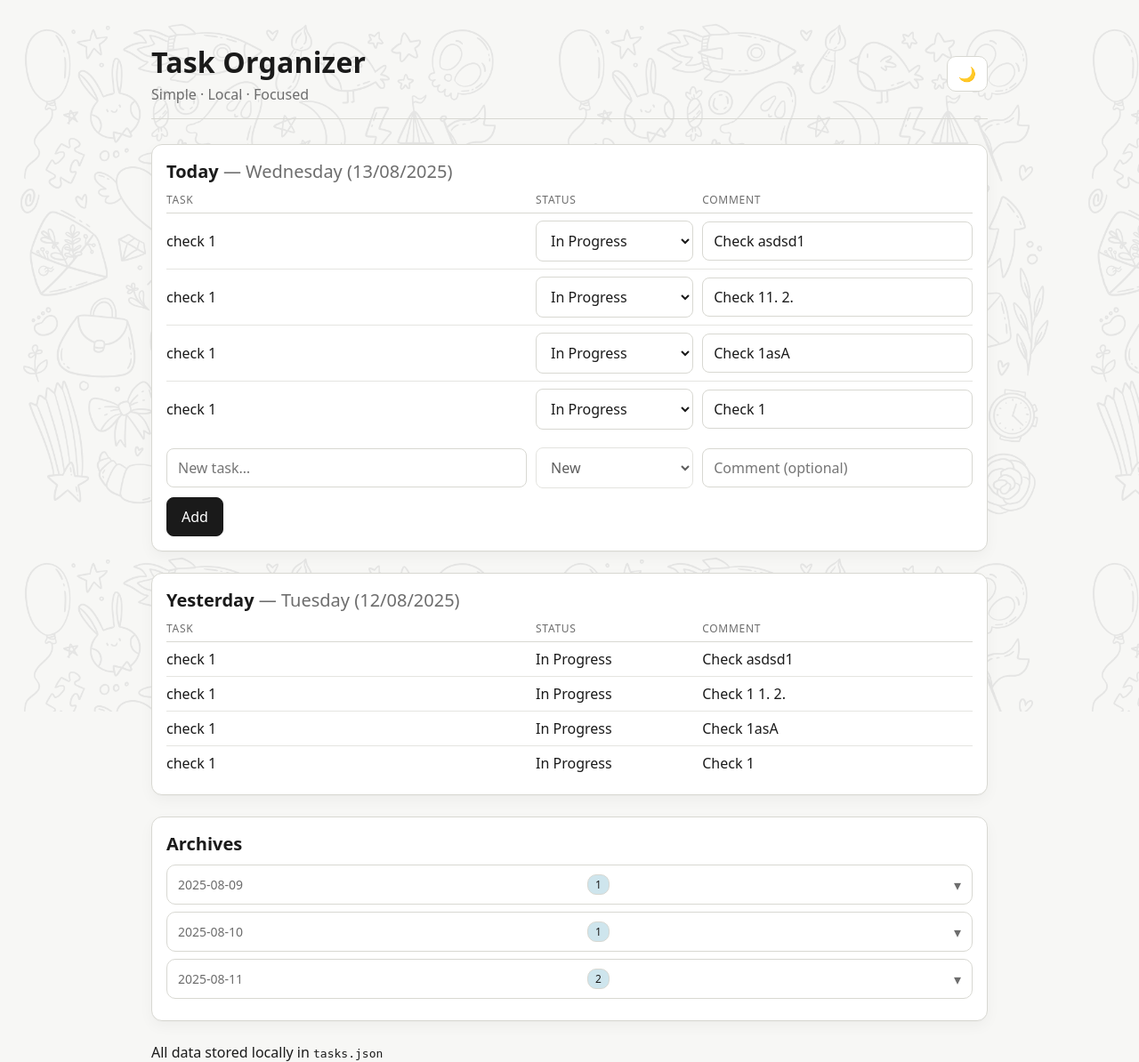
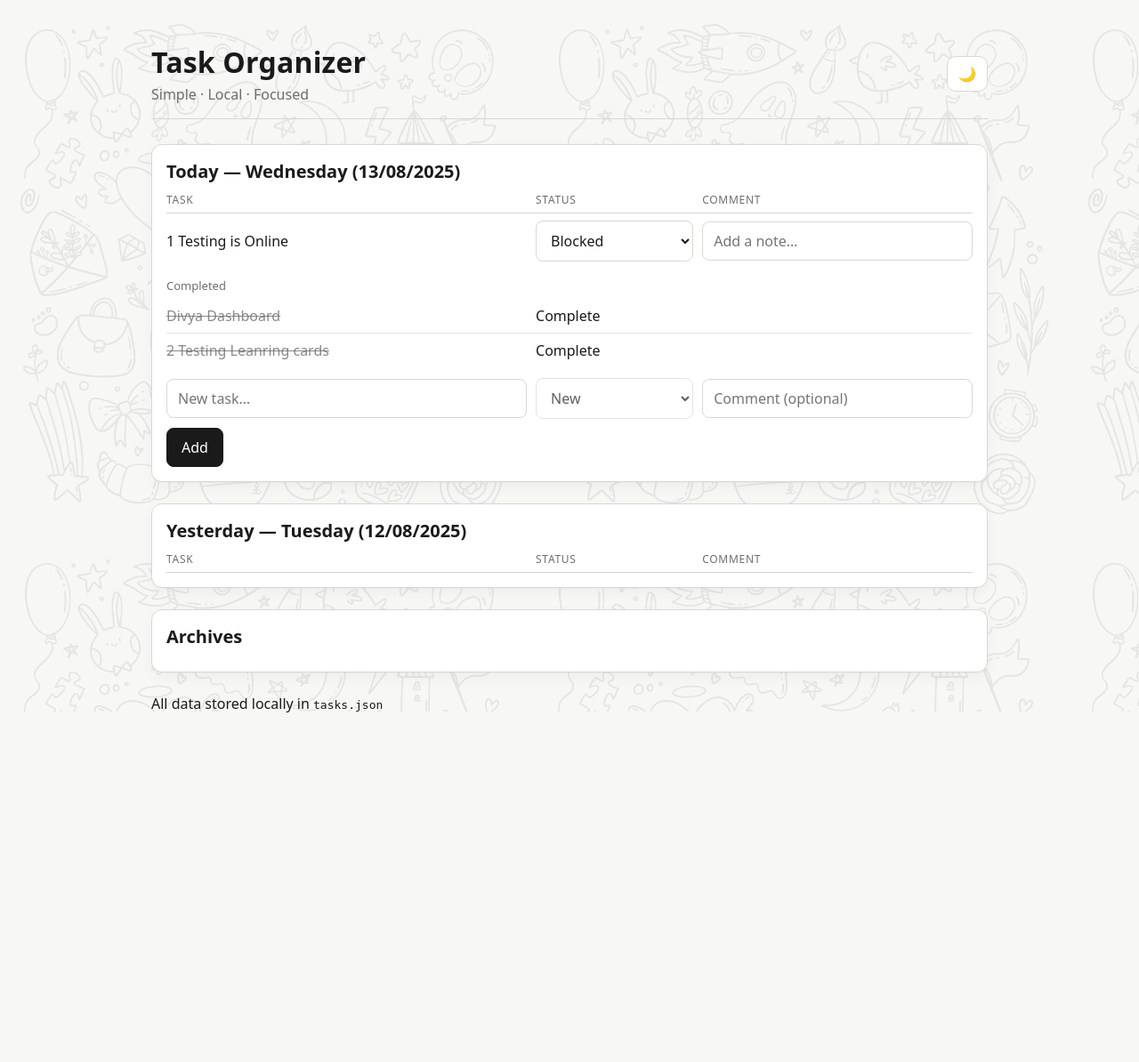
Before and after one commit to manojkumar-kasiviswanathan/task_organizer_remarkable_pro, a Flask app: page / in a window 1280 px wide. Shown: the whole page at 89% size. After the commit the page ends 801 px from the top, so only its background shows below. Run offline with Flask 3, Linux system fonts and the light colour scheme.

Commit message:
first commit

```diff
--- a/app.py
+++ b/app.py
@@ -1,73 +1,108 @@
-
 from flask import Flask, render_template, request, redirect, url_for, jsonify
 from datetime import date, timedelta
 import os, json
 
 app = Flask(__name__)
 
+# ----- Config -----
 DATA_FILE = "tasks.json"
 STATUSES = ["New", "In Progress", "Blocked", "Complete"]
 
+
+# ----- Storage helpers -----
 def load_tasks():
     if os.path.exists(DATA_FILE):
         with open(DATA_FILE, "r") as f:
-            return json.load(f)
+            try:
+                return json.load(f)
+            except json.JSONDecodeError:
+                return {}
     return {}
+
 
 def save_tasks(tasks):
     with open(DATA_FILE, "w") as f:
         json.dump(tasks, f, indent=2)
 
+
+# ----- Daily rollover (move unfinished from yesterday to today) -----
 def rollover_tasks():
     tasks = load_tasks()
     today = date.today().isoformat()
     yesterday = (date.today() - timedelta(days=1)).isoformat()
 
     if yesterday in tasks:
-        carry_forward = [t for t in tasks[yesterday] if t.get("status") != "Complete"]
+        carry = [t for t in tasks[yesterday] if t.get("status") != "Complete"]
         tasks.setdefault(today, [])
-        existing_today = {(t.get("task"), t.get("comment","")) for t in tasks[today]}
-        for t in carry_forward:
-            key = (t.get("task"), t.get("comment",""))
+        existing_today = {(t.get("task"), t.get("comment", "")) for t in tasks[today]}
+        for t in carry:
+            key = (t.get("task"), t.get("comment", ""))
             if key not in existing_today:
                 tasks[today].append({
-                    "task": t.get("task",""),
-                    "comment": t.get("comment",""),
-                    "status": t.get("status") if t.get("status") != "Complete" else "New"
+                    "task": t.get("task", ""),
+                    "comment": t.get("comment", ""),
+                    "status": t.get("status") if t.get("status") != "Complete" else "New",
                 })
 
     tasks.setdefault(today, [])
     save_tasks(tasks)
 
+
+# ----- Split helpers -----
 def split_by_status(task_list):
+    """For read-only sections (Yesterday/Archives)."""
     active = [t for t in task_list if t.get("status") != "Complete"]
     completed = [t for t in task_list if t.get("status") == "Complete"]
     return active, completed
 
+
+def split_by_status_indexed(task_list):
+    """
+    For Today: return (active, completed) as lists of (orig_index, task) tuples.
+    Using original indices prevents 'wrong row changes' when groups are re-ordered.
+    """
+    active, completed = [], []
+    for i, t in enumerate(task_list):
+        if t.get("status") == "Complete":
+            completed.append((i, t))
+        else:
+            active.append((i, t))
+    return active, completed
+
+
+# ----- Routes -----
 @app.route("/")
 def index():
     rollover_tasks()
     tasks = load_tasks()
-    today = date.today().isoformat()
-    yesterday = (date.today() - timedelta(days=1)).isoformat()
+
+    today_key = date.today().isoformat()
+    yday_key = (date.today() - timedelta(days=1)).isoformat()
+
+    # Display format: Day (DD/MM/YYYY)
     today_display = f"{date.today():%A} ({date.today():%d/%m/%Y})"
     yesterday_display = f"{(date.today() - timedelta(days=1)):%A} ({(date.today() - timedelta(days=1)):%d/%m/%Y})"
 
-    archives = {d: t for d, t in sorted(tasks.items()) if d not in (today, yesterday)}
+    archives = {d: t for d, t in sorted(tasks.items()) if d not in (today_key, yday_key)}
 
-    today_active, today_completed = split_by_status(tasks.get(today, []))
-    y_active, y_completed = split_by_status(tasks.get(yesterday, []))
+    # Today uses indexed tuples (idx, task)
+    today_active, today_completed = split_by_status_indexed(tasks.get(today_key, []))
+    # Yesterday remains read-only
+    y_active, y_completed = split_by_status(tasks.get(yday_key, []))
 
-    return render_template("index.html",
-                           today=today,
-                           today_display=today_display,
-                           yesterday_display=yesterday_display,
-                           today_active=today_active,
-                           today_completed=today_completed,
-                           yesterday_active=y_active,
-                           yesterday_completed=y_completed,
-                           archives=archives,
-                           statuses=STATUSES)
+    return render_template(
+        "index.html",
+        today=today_key,
+        today_display=today_display,
+        yesterday_display=yesterday_display,
+        today_active=today_active,          # list[(idx, task)]
+        today_completed=today_completed,    # list[(idx, task)]
+        yesterday_active=y_active,
+        yesterday_completed=y_completed,
+        archives=archives,
+        statuses=STATUSES,
+    )
+
 
 @app.route("/add/<task_date>", methods=["POST"])
 def add_task(task_date):
@@ -75,11 +110,12 @@ def add_task(task_date):
     tasks.setdefault(task_date, [])
     tasks[task_date].append({
         "task": request.form["task"],
-        "comment": request.form.get("comment",""),
-        "status": "New"
+        "comment": request.form.get("comment", ""),
+        "status": "New",
     })
     save_tasks(tasks)
     return redirect(url_for("index"))
+
 
 @app.route("/status/<task_date>/<int:task_index>", methods=["POST"])
 def change_status(task_date, task_index):
@@ -89,29 +125,39 @@ def change_status(task_date, task_index):
         save_tasks(tasks)
     return redirect(url_for("index"))
 
+
 @app.route("/comment/<task_date>/<int:task_index>", methods=["POST"])
 def change_comment(task_date, task_index):
     tasks = load_tasks()
     if task_date in tasks and 0 <= task_index < len(tasks[task_date]):
-        tasks[task_date][task_index]["comment"] = request.form.get("comment","")
+        tasks[task_date][task_index]["comment"] = request.form.get("comment", "")
         save_tasks(tasks)
     return redirect(url_for("index"))
 
+
 @app.route("/reorder/<task_date>", methods=["POST"])
 def reorder(task_date):
+    """
+    Persist drag-and-drop order for a date.
+    Client posts the new order as a list of ORIGINAL indices (from data-index attrs).
+    """
     tasks = load_tasks()
     if task_date not in tasks:
         return jsonify({"ok": False, "error": "date not found"}), 404
+
     payload = request.get_json(silent=True) or {}
     new_order = payload.get("order")
-    if not isinstance(new_order, list) or not all(isinstance(i, int) for i in new_order):
+    original = tasks[task_date]
+
+    if (not isinstance(new_order, list)
+        or len(new_order) != len(original)
+        or any(not isinstance(i, int) or i < 0 or i >= len(original) for i in new_order)):
         return jsonify({"ok": False, "error": "invalid order"}), 400
-    original = tasks[task_date]
-    if any(i < 0 or i >= len(original) for i in new_order) or len(new_order) != len(original):
-        return jsonify({"ok": False, "error": "indices out of range"}), 400
+
     tasks[task_date] = [original[i] for i in new_order]
     save_tasks(tasks)
     return jsonify({"ok": True})
 
+
 if __name__ == "__main__":
     app.run(debug=True)
--- a/templates/index.html
+++ b/templates/index.html
@@ -1,4 +1,3 @@
-
 <!DOCTYPE html>
 <html lang="en" data-theme="light">
 <head>
@@ -24,16 +23,22 @@
 
     <!-- TODAY (draggable) -->
     <section class="card">
-      <h2>Today <span class="muted">— {{ today_display }}</span></h2>
+      <h2>Today — {{ today_display }}</h2>
 
-      <!-- Active block -->
-      <div class="grid head"><div>Task</div><div>Status</div><div>Comment</div></div>
+      <div class="grid head">
+        <div>Task</div>
+        <div>Status</div>
+        <div>Comment</div>
+      </div>
+
+      <!-- Active tasks (draggable) -->
       <div class="draggable" data-date="{{ today }}">
-        {% for task in today_active %}
-        <div class="grid row item" draggable="true" data-index="{{ loop.index0 }}">
+        {% for idx, task in today_active %}
+        <div class="grid row item" draggable="true" data-index="{{ idx }}">
           <div class="cell">{{ task['task'] }}</div>
+
           <div class="cell">
-            <form method="POST" action="{{ url_for('change_status', task_date=today, task_index=loop.index0) }}">
+            <form method="POST" action="{{ url_for('change_status', task_date=today, task_index=idx) }}">
               <select name="status" onchange="this.form.submit()">
                 {% for s in statuses %}
                   <option value="{{ s }}" {% if task['status']==s %}selected{% endif %}>{{ s }}</option>
@@ -41,22 +46,24 @@
               </select>
             </form>
           </div>
+
           <div class="cell">
-            <form method="POST" action="{{ url_for('change_comment', task_date=today, task_index=loop.index0) }}">
-              <input class="comment" type="text" name="comment" value="{{ task['comment'] }}" placeholder="Add a note…" onchange="this.form.submit()">
+            <form method="POST" action="{{ url_for('change_comment', task_date=today, task_index=idx) }}">
+              <input class="comment" type="text" name="comment"
+                     value="{{ task['comment'] }}" placeholder="Add a note…"
+                     onchange="this.form.submit()">
             </form>
           </div>
         </div>
         {% endfor %}
       </div>
 
-      <!-- Completed block -->
+      <!-- Completed group (still shows original indices) -->
       {% if today_completed %}
       <h3 class="muted group-title">Completed</h3>
       <div class="draggable completed-group" data-date="{{ today }}">
-        {% set offset = today_active|length %}
-        {% for task in today_completed %}
-        <div class="grid row item completed" draggable="true" data-index="{{ offset + loop.index0 }}">
+        {% for idx, task in today_completed %}
+        <div class="grid row item completed" draggable="true" data-index="{{ idx }}">
           <div class="cell completed">{{ task['task'] }}</div>
           <div class="cell">{{ task['status'] }}</div>
           <div class="cell">{{ task['comment'] }}</div>
@@ -65,6 +72,7 @@
       </div>
       {% endif %}
 
+      <!-- Add new -->
       <form class="add grid" method="POST" action="{{ url_for('add_task', task_date=today) }}">
         <input type="text" name="task" placeholder="New task…" required />
         <select name="status" disabled><option selected>New</option></select>
@@ -75,8 +83,12 @@
 
     <!-- YESTERDAY (read-only) -->
     <section class="card">
-      <h2>Yesterday <span class="muted">— {{ yesterday_display }}</span></h2>
-      <div class="grid head"><div>Task</div><div>Status</div><div>Comment</div></div>
+      <h2>Yesterday — {{ yesterday_display }}</h2>
+      <div class="grid head">
+        <div>Task</div>
+        <div>Status</div>
+        <div>Comment</div>
+      </div>
 
       {% for task in yesterday_active %}
       <div class="grid row">
@@ -98,7 +110,7 @@
       {% endif %}
     </section>
 
-    <!-- ARCHIVES (collapsible) -->
+    <!-- ARCHIVES (collapsible, read-only) -->
     <section class="card">
       <h2>Archives</h2>
       <div class="accordion">
@@ -110,7 +122,13 @@
             <span class="archive">{{ day }}</span>
             <span class="badge">{{ tasks|length }}</span>
           </summary>
-          <div class="grid head inner"><div>Task</div><div>Status</div><div>Comment</div></div>
+
+          <div class="grid head inner">
+            <div>Task</div>
+            <div>Status</div>
+            <div>Comment</div>
+          </div>
+
           {% for t in a_active %}
           <div class="grid row inner">
             <div class="cell">{{ t['task'] }}</div>
@@ -118,6 +136,7 @@
             <div class="cell">{{ t['comment'] }}</div>
           </div>
           {% endfor %}
+
           {% if a_done %}
           <h4 class="muted group-title inner">Completed</h4>
           {% for t in a_done %}
@@ -137,6 +156,8 @@
       <p>All data stored locally in <code>tasks.json</code></p>
     </footer>
   </div>
+
+  <!-- Keep your existing static/app.js for drag-and-drop + theme toggle -->
   <script src="{{ url_for('static', filename='app.js') }}"></script>
 </body>
 </html>
```
Also changed, not shown: tasks.json (+9 -40 lines).
